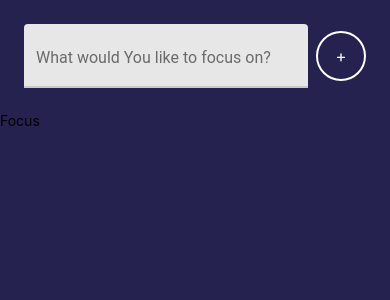
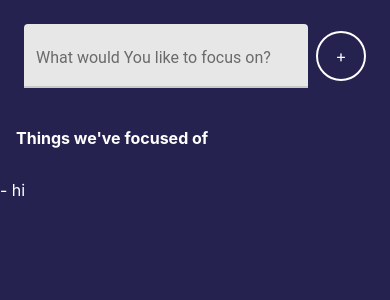
Before and after one commit to Inevera11/pomodoro, a React Native app: screen / in a window 390 px wide. Shown: the top 300 px of the page. Built offline with nearby package versions, Linux system fonts and the light colour scheme.

Commit message:
focusHistory

```diff
--- a/App.tsx
+++ b/App.tsx
@@ -17,7 +17,7 @@ import { FocusHistory } from "./src/features/FocusHistory";
 
 export default function App() {
   const [currentSubject, setCurrentSubject] = useState<string>("");
-  const [focusHistory, setFocusHistory] = useState<[]>([]);
+  const [focusHistory, setFocusHistory] = useState<Array<string>>(["hi"]);
 
   const setCurrentSubjectProps: (value: string) => void = (value) => {
     setCurrentSubject(value);
@@ -29,13 +29,13 @@ export default function App() {
         {currentSubject ? (
           <Timer
             focusSubject={currentSubject}
-            onTimerEnd={() => {}}
+            onTimerEnd={(val) => setFocusHistory((prev) => [...prev, val])}
             clearSubject={setCurrentSubjectProps}
           />
         ) : (
           <>
             <Focus setCurrSubject={setCurrentSubjectProps} />
-            <FocusHistory />
+            <FocusHistory history={focusHistory} />
           </>
         )}
       </SafeAreaView>
--- a/src/components/Timer.tsx
+++ b/src/components/Timer.tsx
@@ -26,7 +26,7 @@ const PATTERN = [
 
 type TimerTypes = {
   focusSubject: string;
-  onTimerEnd: () => void;
+  onTimerEnd: (val: string) => void;
   clearSubject: (val: string) => void;
 };
 
@@ -39,6 +39,7 @@ const Timer = ({ focusSubject, onTimerEnd, clearSubject }: TimerTypes) => {
   const onEnd = () => {
     Vibration.vibrate(PATTERN);
     setIsStarted(false);
+    onTimerEnd(focusSubject);
   };
 
   return (
--- a/src/features/FocusHistory.tsx
+++ b/src/features/FocusHistory.tsx
@@ -1,16 +1,44 @@
 import React from "react";
-import { View, Text, StyleSheet } from "react-native";
+import { View, Text, StyleSheet, FlatList } from "react-native";
+import { colors } from "../utils/colors";
+import { fontSizes, spacing } from "../utils/sizes";
 
-export const FocusHistory = () => {
+type ItemTypes = {
+  item: string;
+};
+
+type FocusTypes = {
+  history: Array<string>;
+};
+
+export const FocusHistory = ({ history }: FocusTypes) => {
+  if (!history || !history.length) return null;
+
+  const renderItem = ({ item }: ItemTypes) => (
+    <Text style={styles.item}>- {item}</Text>
+  );
+
   return (
     <View style={styles.container}>
-      <Text>Focus</Text>
+      <Text style={styles.title}>Things we've focused of</Text>
+      <FlatList data={history} renderItem={renderItem} />
     </View>
   );
 };
 
 const styles = StyleSheet.create({
   container: {
-    flex: 0.1,
+    flex: 1,
+  },
+  item: {
+    color: colors.white,
+    fontSize: fontSizes.md,
+    paddingTop: spacing.md,
+  },
+  title: {
+    color: colors.white,
+    fontSize: fontSizes.md,
+    padding: spacing.md,
+    fontWeight: "bold",
   },
 });
```
